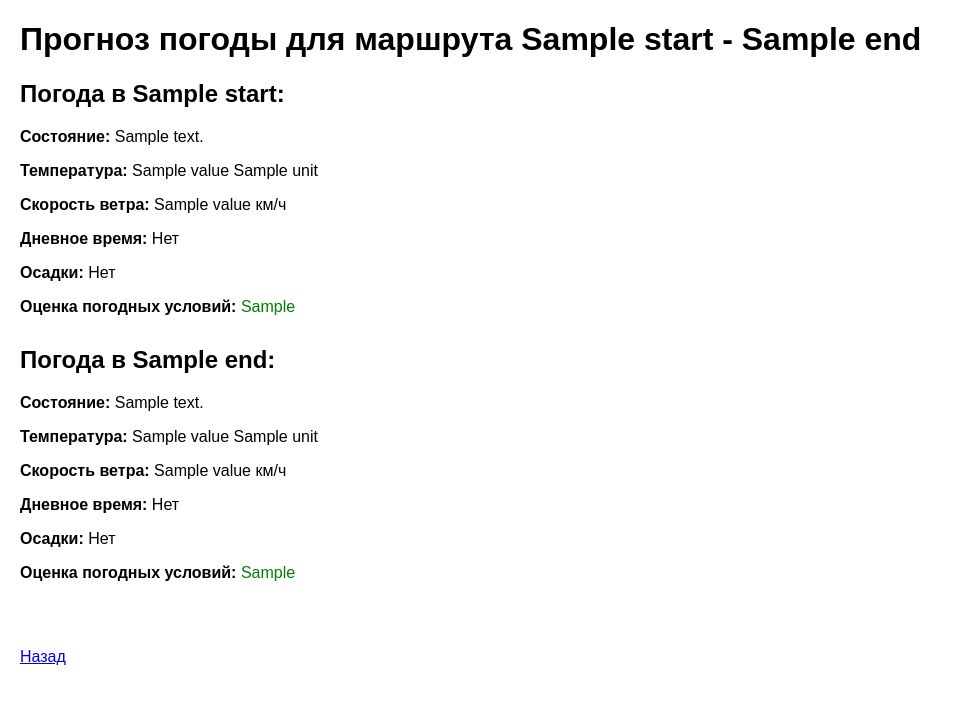
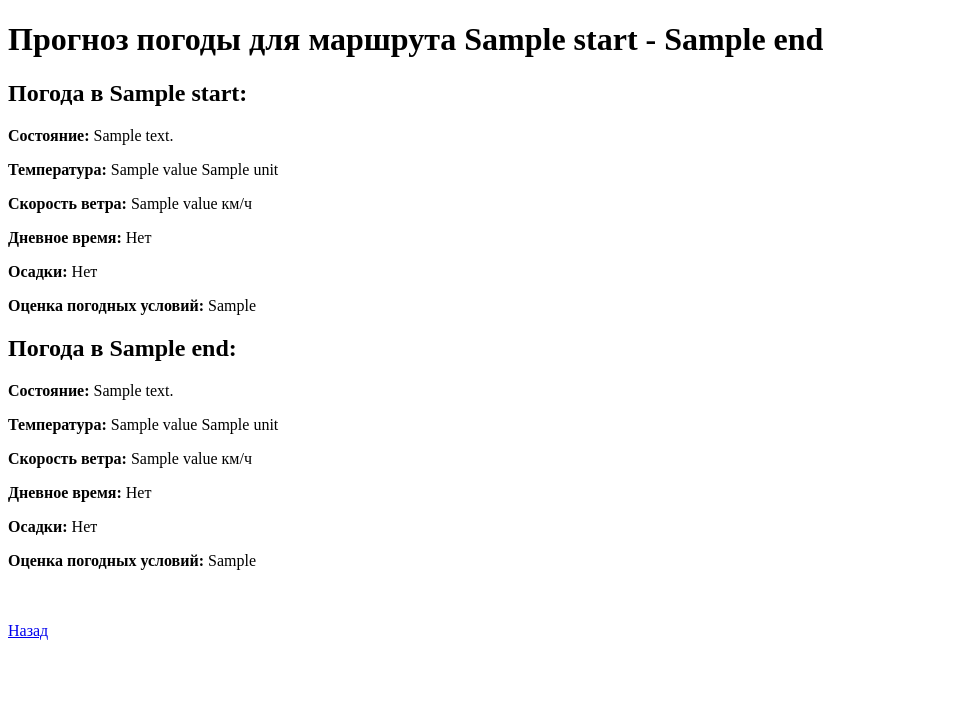
Before and after one commit to Artom121/Python15, a Flask app: template templates/result.html in a window 1280 px wide. Shown: the top 704 px of the page, without its empty margins (0-975 px from the left). Run offline with Flask 3, Linux system fonts and the light colour scheme; the template is opened without the code that fills it: most values are stand-ins (such as "Sample title", 1, 10 or a date in 2020).

Commit message:
Update result.html
.

```diff
--- a/templates/result.html
+++ b/templates/result.html
@@ -4,21 +4,6 @@
     <meta charset="UTF-8">
     <meta name="viewport" content="width=device-width, initial-scale=1.0">
     <title>Прогноз Погоды</title>
-    <style>
-        body {
-            font-family: Arial, sans-serif;
-            margin: 20px;
-        }
-        .weather-section {
-            margin-bottom: 30px;
-        }
-        .good {
-            color: green;
-        }
-        .bad {
-            color: red;
-        }
-    </style>
 </head>
 <body>
     <h1>Прогноз погоды для маршрута {{ start }} - {{ end }}</h1>
```
